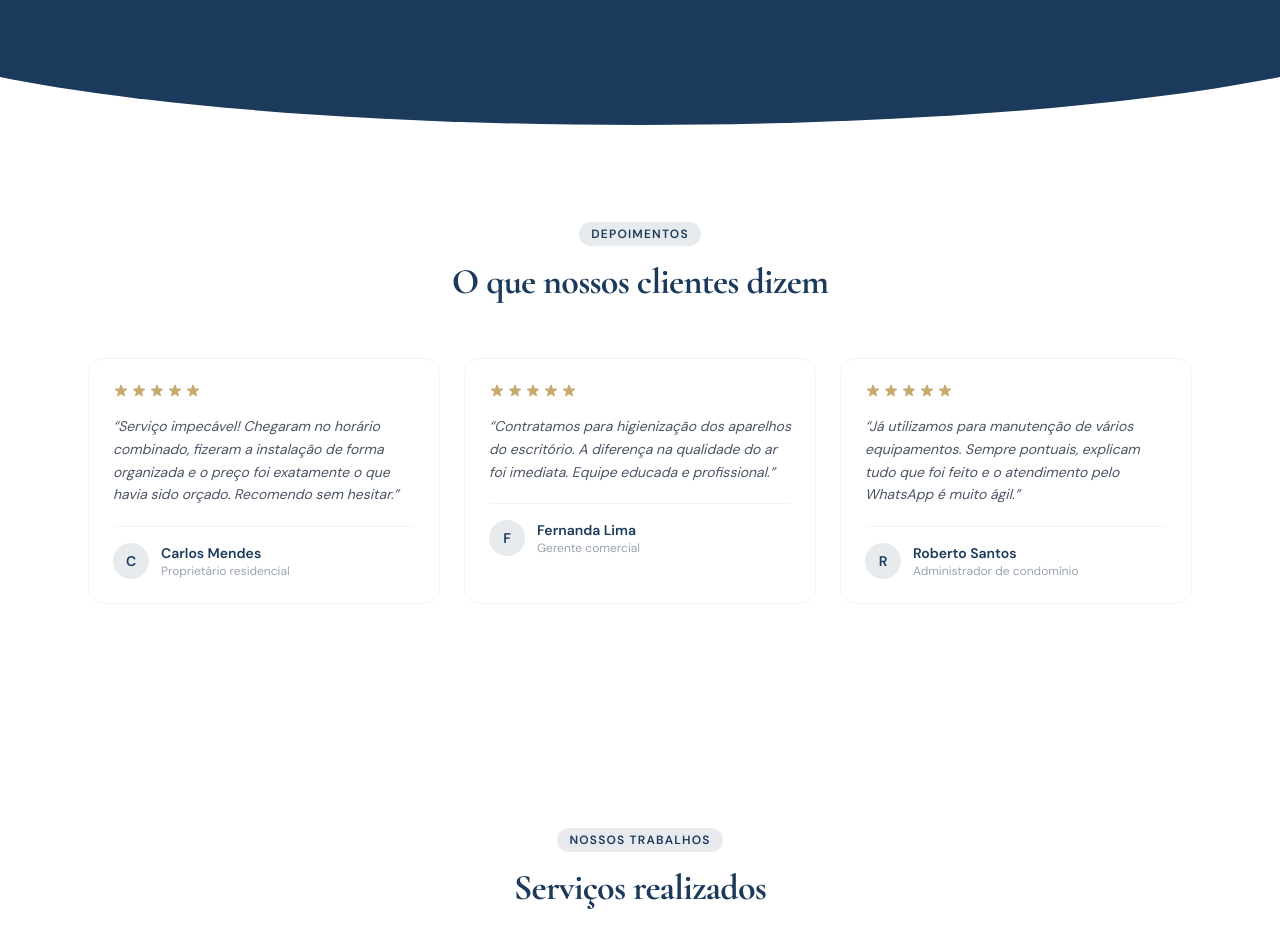
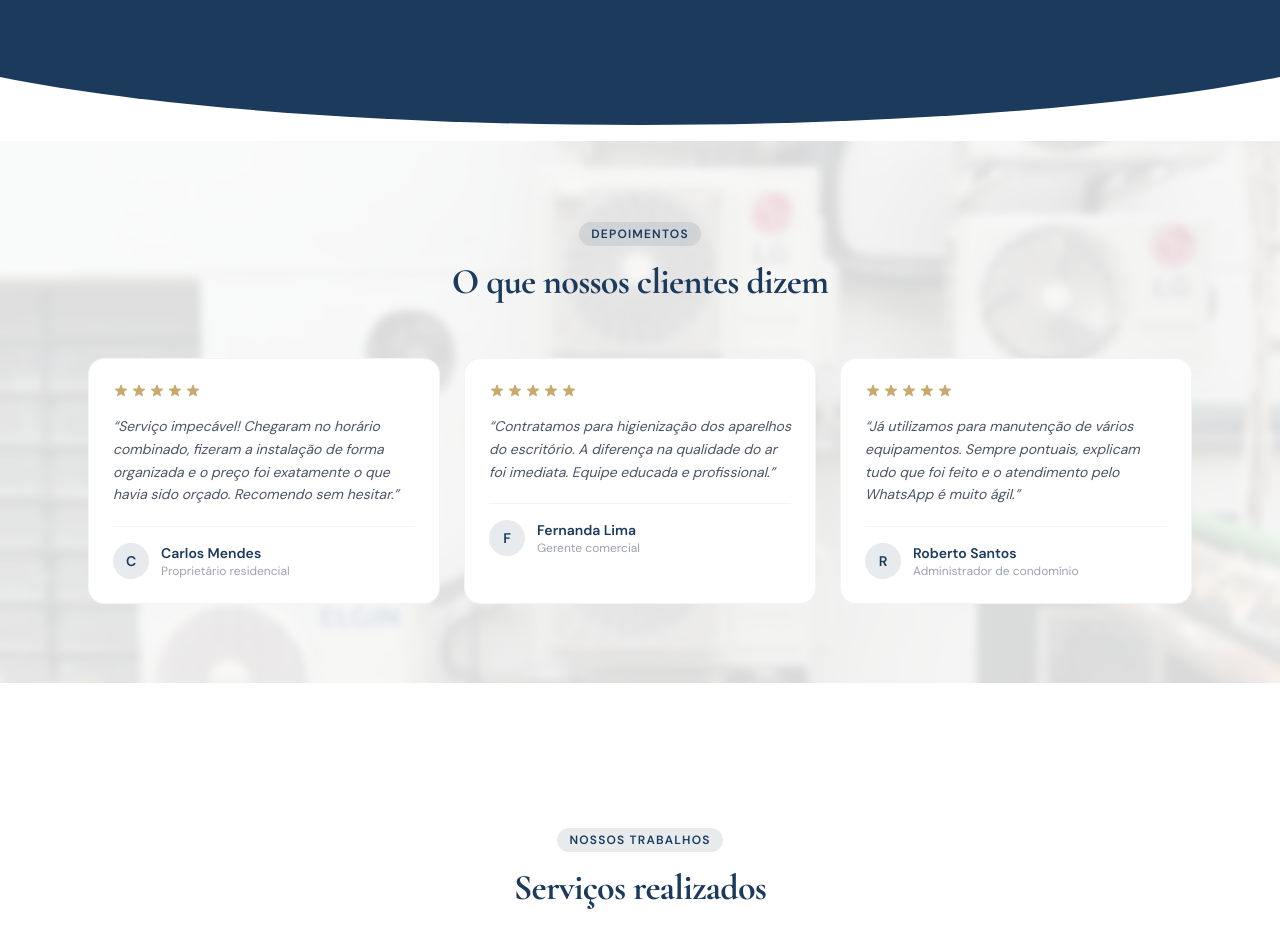
Before and after one commit to PietroNozella/LP-SouzaClima, a Next.js app: page / in a window 1280 px wide. Shown: the part 3149-4076 px from the top of the page. Built offline with nearby package versions, Linux system fonts and the light colour scheme.

Commit message:
feat: imagem de fundo desfocada na seção de depoimentos
- Foto de condensadoras como bg com blur-sm e scale-105
- Overlay branco 85% para dar ênfase nos cards
- Cards com bg-white explícito para contrastar com o fundo

```diff
--- a/app/components/Testimonials.tsx
+++ b/app/components/Testimonials.tsx
@@ -1,5 +1,6 @@
 "use client";
 
+import Image from "next/image";
 import AnimatedSection from "./AnimatedSection";
 
 const testimonials = [
@@ -33,7 +34,20 @@ function StarIcon() {
 
 export default function Testimonials() {
   return (
-    <section id="depoimentos" className="py-16 md:py-20 bg-white">
+    <section id="depoimentos" className="relative py-16 md:py-20 overflow-hidden">
+      {/* Imagem de fundo desfocada */}
+      <div className="absolute inset-0 -z-10">
+        <Image
+          src="/images/bg-depoimentos.jpg"
+          alt=""
+          fill
+          className="object-cover object-center blur-sm scale-105"
+          aria-hidden
+        />
+        {/* Overlay branco para dar ênfase nos cards */}
+        <div className="absolute inset-0 bg-white/85" />
+      </div>
+
       <div className="max-w-6xl mx-auto px-4 sm:px-6">
         <AnimatedSection className="text-center mb-14">
           <span className="inline-block bg-[#1B3A5C]/10 text-[#1B3A5C] text-xs font-semibold uppercase tracking-widest px-3 py-1 rounded-full mb-4">
@@ -47,7 +61,8 @@ export default function Testimonials() {
         <div className="grid md:grid-cols-3 gap-6">
           {testimonials.map((t, i) => (
             <AnimatedSection key={t.name} delay={i * 150}>
-              <div className="h-full border border-gray-100 rounded-2xl p-6 hover:shadow-navy-md transition-all duration-300">
+              {/* Cards com fundo branco sólido para contrastar com o fundo */}
+              <div className="h-full bg-white border border-gray-100 rounded-2xl p-6 hover:shadow-navy-md transition-all duration-300">
                 <div className="flex gap-0.5 mb-4">
                   {Array.from({ length: t.rating }).map((_, i) => (
                     <StarIcon key={i} />
```
Also changed, not shown: public/images/bg-depoimentos.jpg (added).
